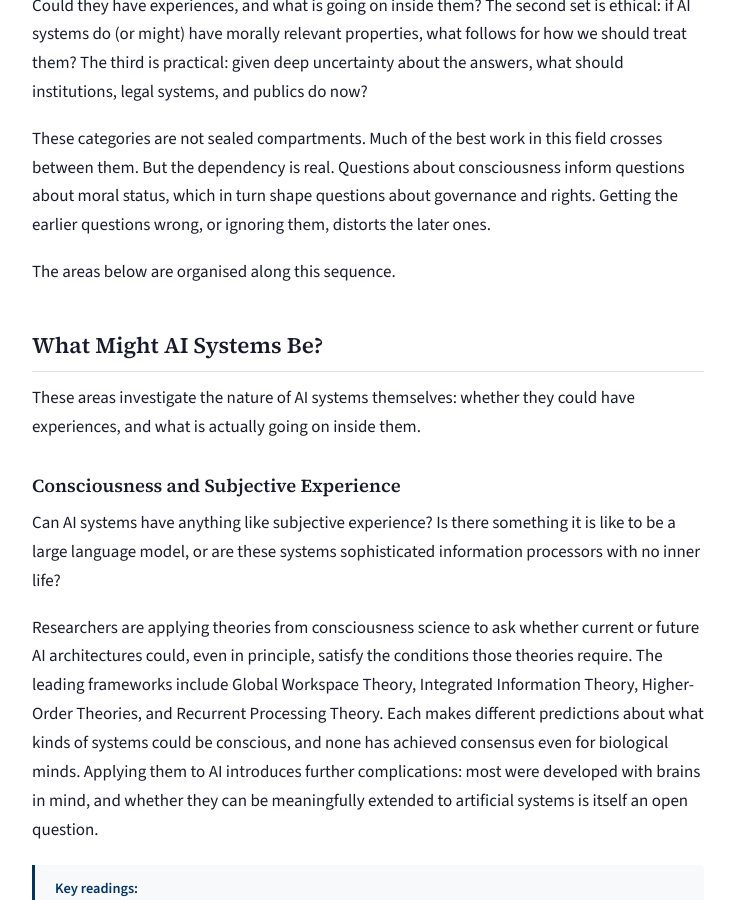
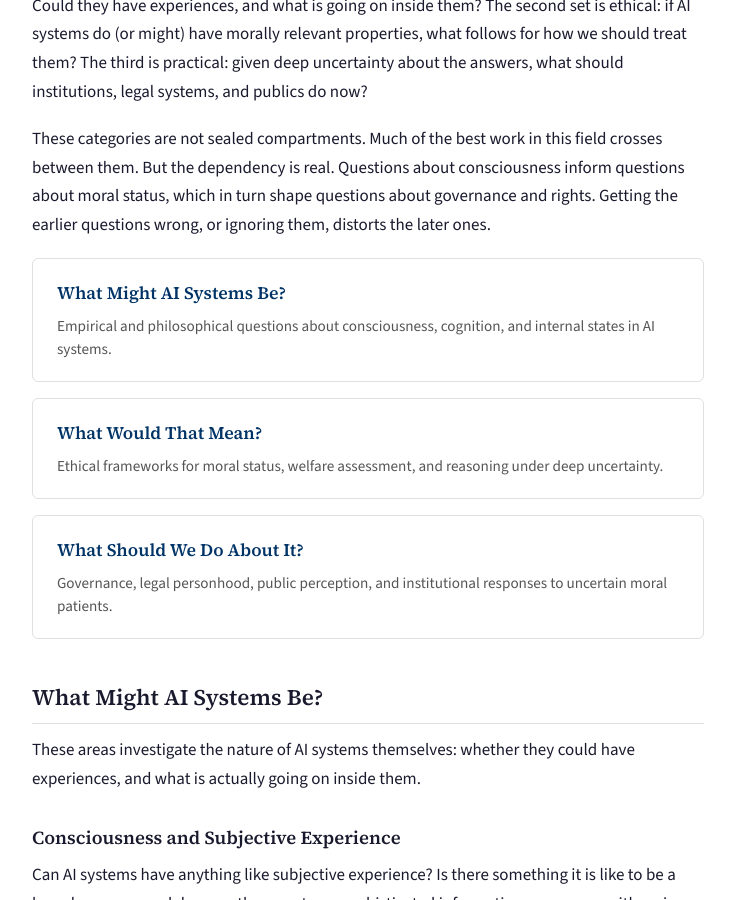
Before and after one commit to Mitchel-Alexander/getting-started-digital-minds, a Jekyll site: the page built from research-areas.md, in a window 1280 px wide and 900 px high, scrolled down 855 px. Shown: the whole window, without its empty margins (272-1007 px from the left). Built offline with Jekyll 4.4.1, drawn with Linux system fonts in a browser that asks for light colours.

Commit message:
Add stacked navigation cards to Research Areas overview
Co-Authored-By: Claude Opus 4.6 <noreply@anthropic.com>

```diff
--- a/research-areas.md
+++ b/research-areas.md
@@ -16,7 +16,20 @@ The first set of questions is empirical and philosophical: what might AI systems
 
 These categories are not sealed compartments. Much of the best work in this field crosses between them. But the dependency is real. Questions about consciousness inform questions about moral status, which in turn shape questions about governance and rights. Getting the earlier questions wrong, or ignoring them, distorts the later ones.
 
-The areas below are organised along this sequence.
+<div class="card-grid card-grid--stacked" markdown="0">
+  <a href="#what-might-ai-systems-be" class="card section-card">
+    <h3>What Might AI Systems Be?</h3>
+    <p>Empirical and philosophical questions about consciousness, cognition, and internal states in AI systems.</p>
+  </a>
+  <a href="#what-would-that-mean" class="card section-card">
+    <h3>What Would That Mean?</h3>
+    <p>Ethical frameworks for moral status, welfare assessment, and reasoning under deep uncertainty.</p>
+  </a>
+  <a href="#what-should-we-do-about-it" class="card section-card">
+    <h3>What Should We Do About It?</h3>
+    <p>Governance, legal personhood, public perception, and institutional responses to uncertain moral patients.</p>
+  </a>
+</div>
 
 
 ## What Might AI Systems Be?
```
